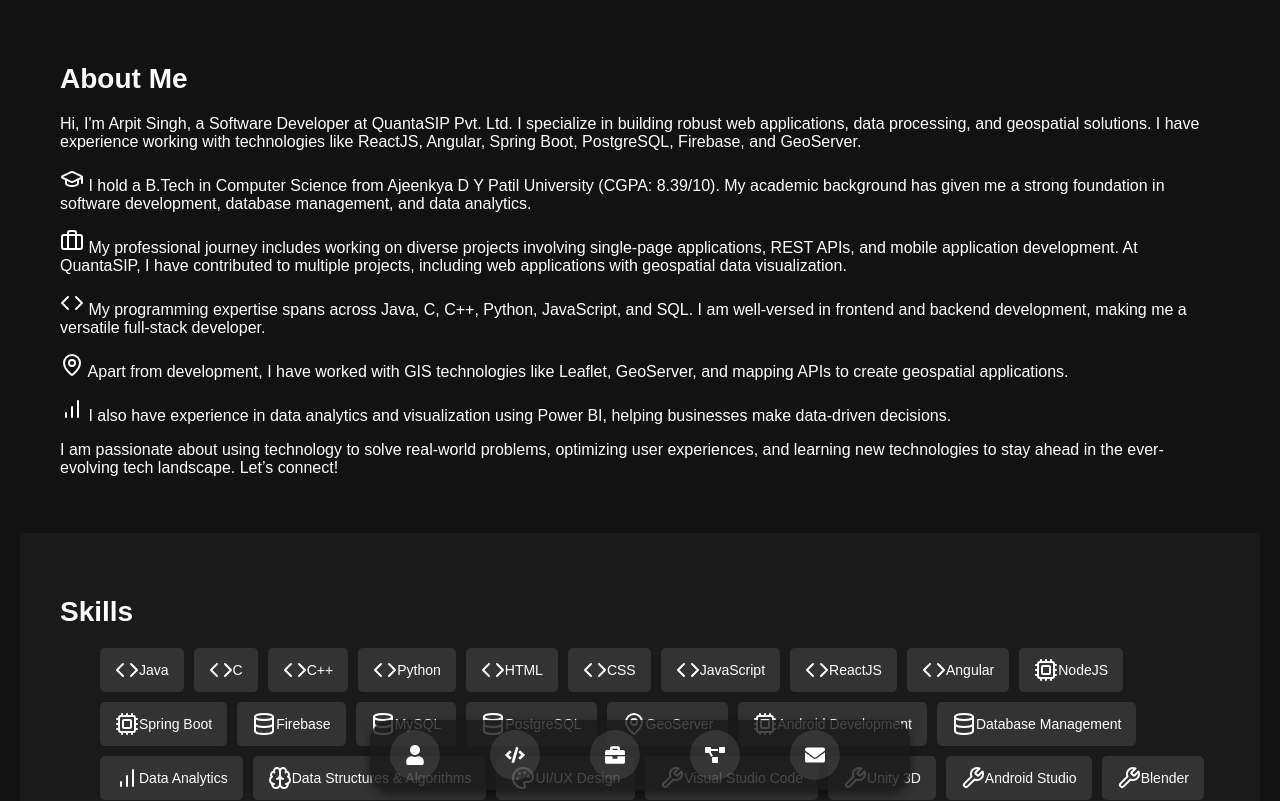
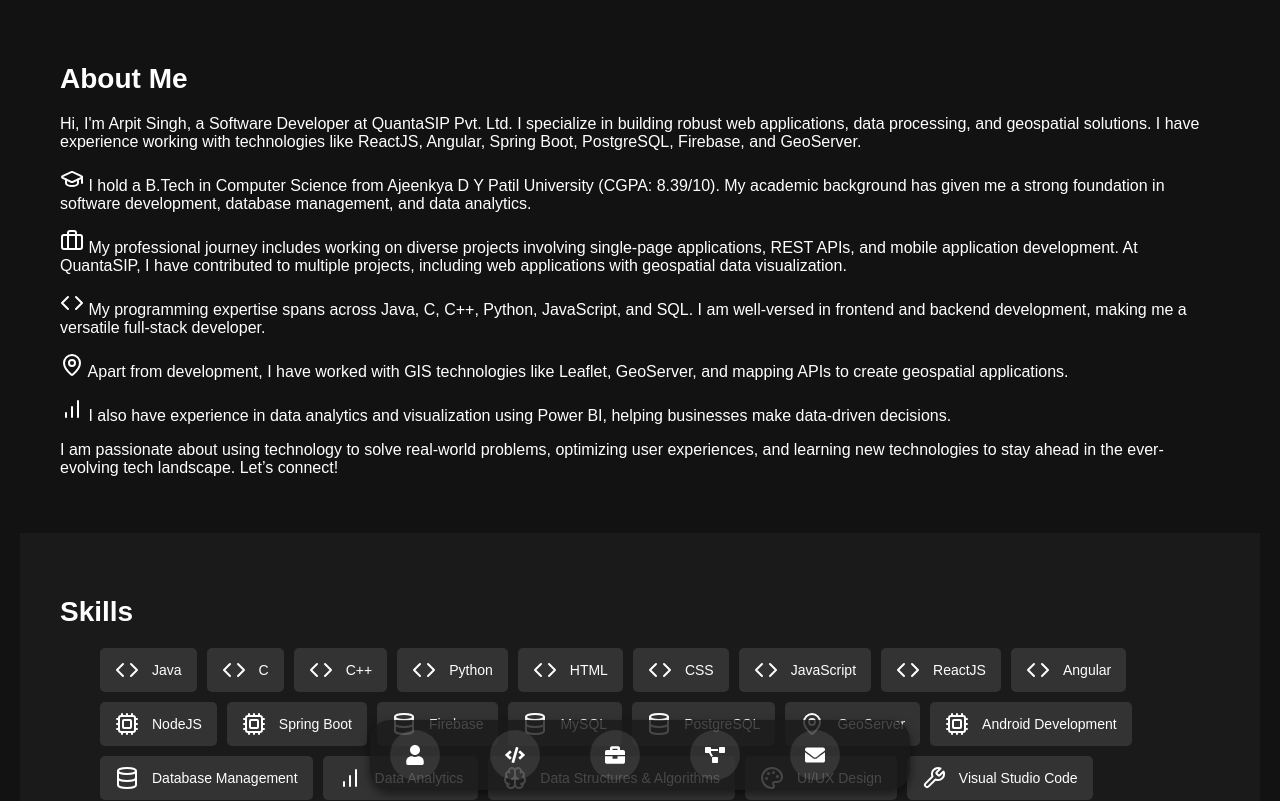
Before and after one commit to Arpit08-coder-glitch/My-Portfolio, a React (Create React App) app: page / in a window 1280 px wide. Shown: the top 801 px of the page. Built offline with nearby package versions, Linux system fonts and the light colour scheme.

Commit message:
skills hover functionality

```diff
--- a/src/components/Skills.js
+++ b/src/components/Skills.js
@@ -37,8 +37,8 @@ const Skills = () => {
       <h1 style={styles.heading}>Skills</h1>
       <ul style={styles.skillList}>
         {skills.map((skill, index) => (
-          <li key={index} style={styles.skill}>
-            {skill.icon}{skill.name}
+          <li key={index} style={styles.skill} className="skill-item">
+            {skill.icon} <span style={styles.skillText}>{skill.name}</span>
           </li>
         ))}
       </ul>
@@ -68,7 +68,23 @@ const styles = {
     fontSize: '14px',
     display: 'flex',
     alignItems: 'center',
+    gap: '8px',
+    cursor: 'pointer',
+    transition: 'all 0.3s ease',
   },
+  skillText: {
+    marginLeft: '5px',
+  }
 };
 
+// Adding hover effect using CSS-in-JS
+const hoverStyle = document.createElement('style');
+hoverStyle.innerHTML = `
+  .skill-item:hover {
+    background-color: #555;
+    transform: scale(1.05);
+  }
+`;
+document.head.appendChild(hoverStyle);
+
 export default Skills;
```
